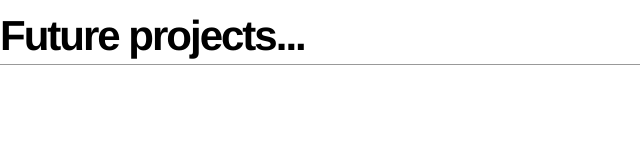
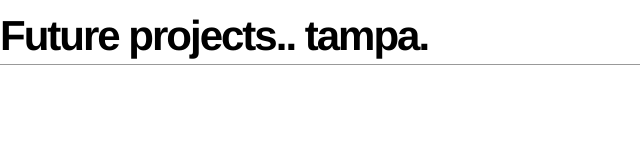
Before and after one commit to jcc03/carroll-joseph, a website: page homelab.html in a window 1280 px wide. Shown: the whole page, without its empty margins (0-640 px from the left). Drawn offline with Linux system fonts and the light colour scheme.

Commit message:
Update homelab.html

```diff
--- a/homelab.html
+++ b/homelab.html
@@ -36,7 +36,7 @@
 <body>
     <h1>
         <br>
-        Future projects...
+        Future projects.. tampa.
         <br/>
     </h1>
 </body>
```
